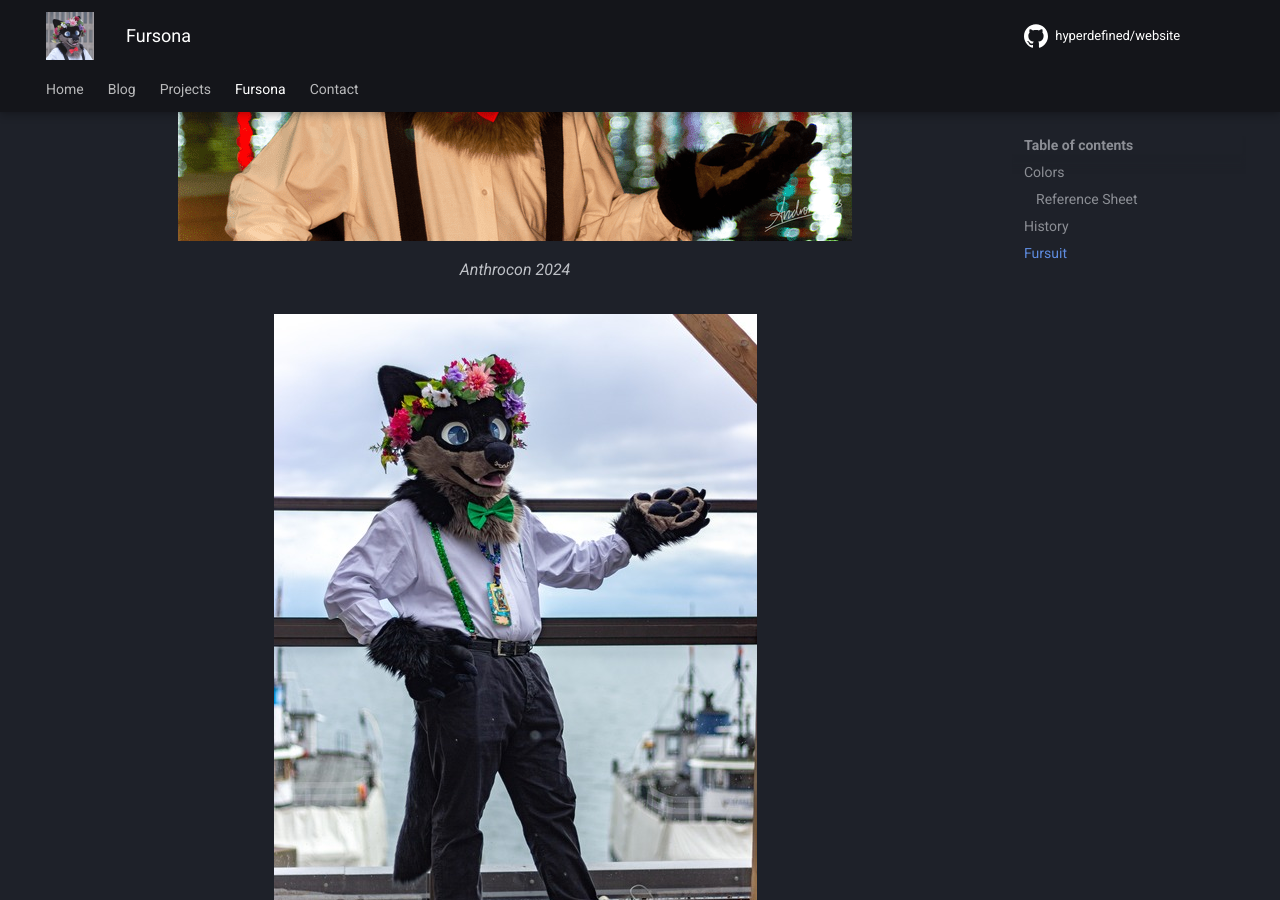
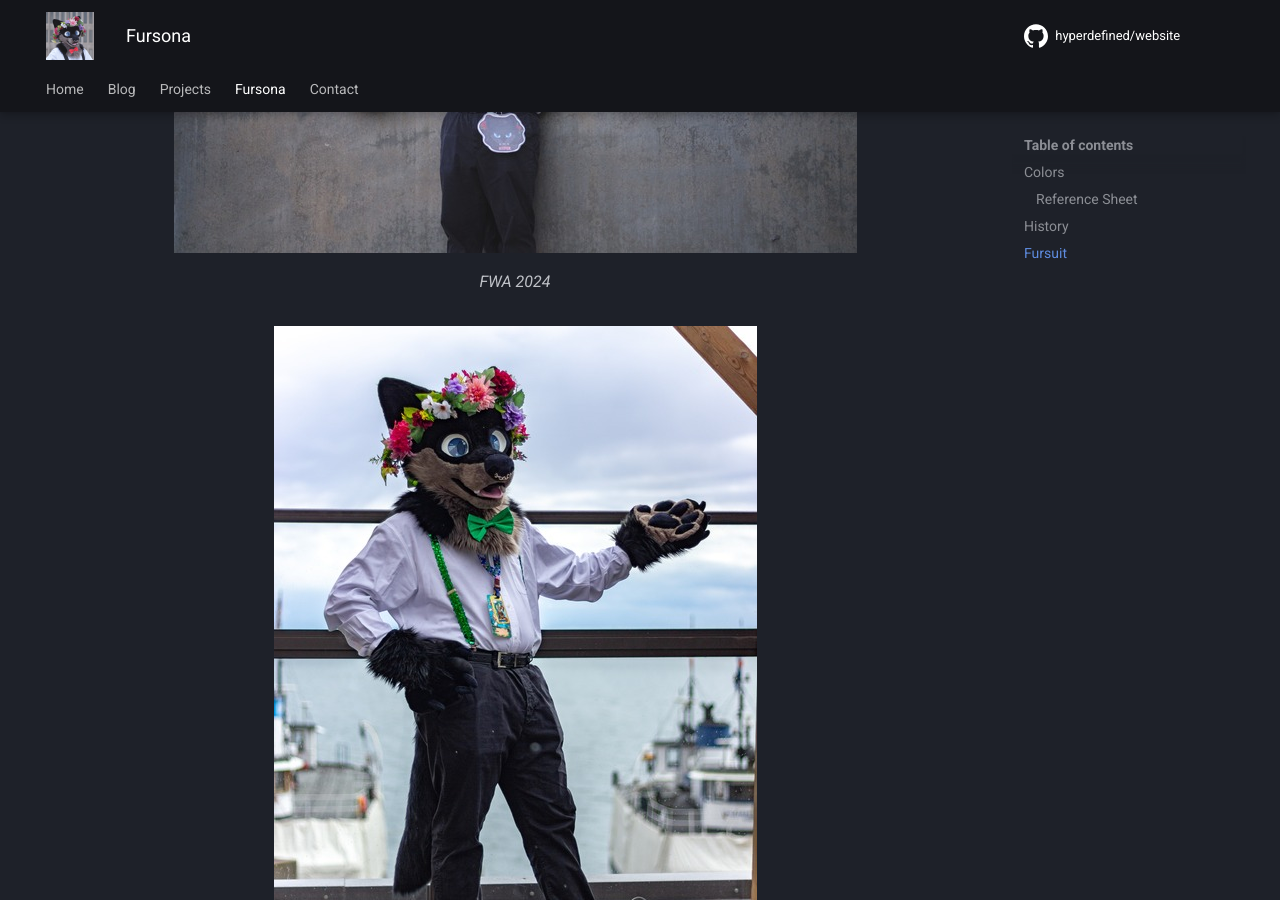
Before and after one commit to hyperdefined/website, an MkDocs documentation site: the page built from docs/fursona/index.md, in a window 1280 px wide and 900 px high, scrolled down 2223 px. Built offline with MkDocs 1.6.1 and Material for MkDocs 9.7.7, drawn with Linux system fonts in a browser that asks for light colours; comment, search, counter and statistics services are not loaded.

Commit message:
change image

```diff
--- a/docs/fursona/index.md
+++ b/docs/fursona/index.md
@@ -1,5 +1,5 @@
 ---
-image: assets/img/pages/fursuit.png
+image: assets/img/pages/fursuit.jpg
 description: hyperdefined's fursona information.
 hide:
   - navigation
@@ -54,7 +54,7 @@ My fursuit progress start in the summer of 2022 after I went to Anthrocon. I was
 
 <figure markdown="span">
     ![me][me]{ loading=lazy }
-    <figcaption>Anthrocon 2024</figcaption>
+    <figcaption>FWA 2024</figcaption>
 </figure>
 <figure markdown="span">
     ![me2][me2]{ loading=lazy }
@@ -62,5 +62,5 @@ My fursuit progress start in the summer of 2022 after I went to Anthrocon. I was
 </figure>
 
 [reference]: ../assets/img/pages/fursona-ref.png "hyper's reference sheet"
-[me]: ../assets/img/pages/fursuit.png "hyper's fursuit photo #1"
+[me]: ../assets/img/pages/fursuit.jpg "hyper's fursuit photo #1"
 [me2]: ../assets/img/pages/fursuit2.jpg "hyper's fursuit photo #2"
```
Also changed, not shown: docs/assets/img/pages/fursuit.jpg (added), docs/assets/img/pages/fursuit.png (deleted).
